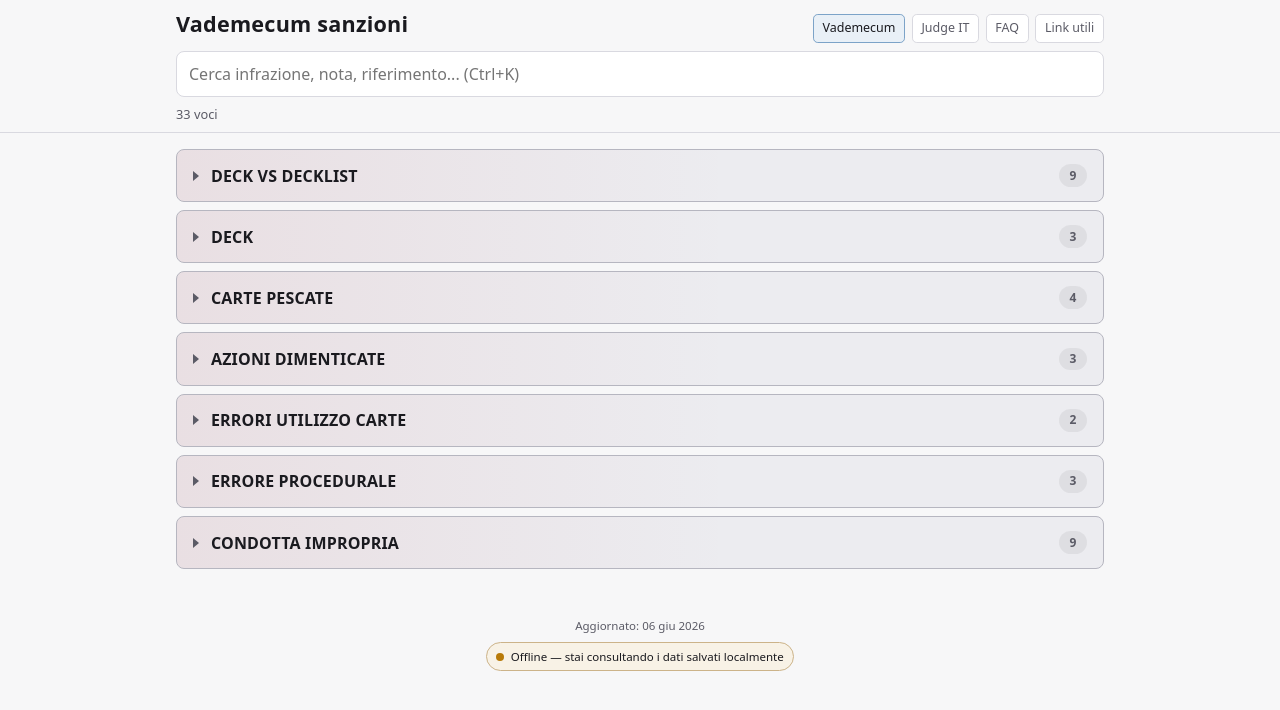
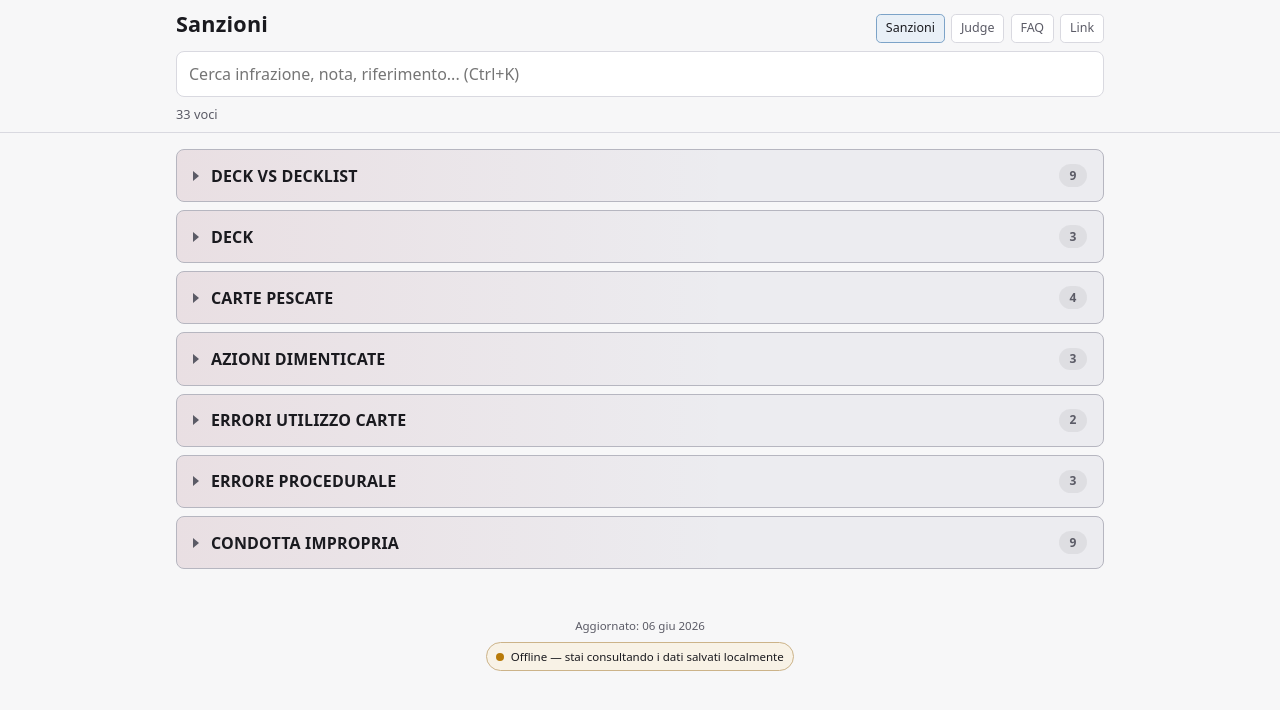
Before and after one commit to danilofruttaldo/VtesItaly.Judge, a website: page index.html in a window 1280 px wide. Drawn offline with Linux system fonts and the light colour scheme.

Commit message:
feat(judge): shorten nav labels and add KRCG rulings link
Vademecum sanzioni -> Sanzioni, Judge IT/italiani -> Judge, Link utili -> Link across all pages; add rulings.krcg.org to the links page.

```diff
--- a/index.html
+++ b/index.html
@@ -18,7 +18,7 @@
     <meta name="theme-color" media="(prefers-color-scheme: light)" content="#f7f7f8" />
     <meta
       name="description"
-      content="Vademecum sanzioni VTES Italia: infrazioni e penalità per arbitri di tornei, consultabili da telefono."
+      content="Sanzioni VTES Italia: infrazioni e penalità per arbitri di tornei, consultabili da telefono."
     />
     <link rel="canonical" href="https://judge.vtesitaly.com/" />
     <!-- Open Graph + Twitter Card: link previews on Discord/WhatsApp/social
@@ -28,18 +28,18 @@
     <meta property="og:type" content="website" />
     <meta property="og:site_name" content="VTES Italy Judge" />
     <meta property="og:url" content="https://judge.vtesitaly.com/" />
-    <meta property="og:title" content="VTES Italy Judge — Vademecum sanzioni" />
+    <meta property="og:title" content="VTES Italy Judge — Sanzioni" />
     <meta
       property="og:description"
-      content="Vademecum sanzioni VTES Italia: infrazioni e penalità per arbitri di tornei, consultabili da telefono."
+      content="Sanzioni VTES Italia: infrazioni e penalità per arbitri di tornei, consultabili da telefono."
     />
     <meta property="og:image" content="https://judge.vtesitaly.com/assets/vtes.svg" />
     <meta property="og:locale" content="it_IT" />
     <meta name="twitter:card" content="summary" />
-    <meta name="twitter:title" content="VTES Italy Judge — Vademecum sanzioni" />
+    <meta name="twitter:title" content="VTES Italy Judge — Sanzioni" />
     <meta
       name="twitter:description"
-      content="Vademecum sanzioni VTES Italia: infrazioni e penalità per arbitri di tornei, consultabili da telefono."
+      content="Sanzioni VTES Italia: infrazioni e penalità per arbitri di tornei, consultabili da telefono."
     />
     <meta name="twitter:image" content="https://judge.vtesitaly.com/assets/vtes.svg" />
     <link rel="icon" type="image/svg+xml" href="assets/vtes.svg" />
@@ -49,7 +49,7 @@
     <meta name="mobile-web-app-capable" content="yes" />
     <meta name="apple-mobile-web-app-capable" content="yes" />
     <meta name="apple-mobile-web-app-status-bar-style" content="black-translucent" />
-    <title>VTES Italy Judge — Vademecum sanzioni</title>
+    <title>VTES Italy Judge — Sanzioni</title>
     <link rel="stylesheet" href="assets/styles.css" />
     <script type="module" src="assets/app.js"></script>
   </head>
@@ -58,12 +58,12 @@
 
     <div class="topbar" id="topbar">
       <header>
-        <h1>Vademecum sanzioni</h1>
+        <h1>Sanzioni</h1>
         <nav class="page-nav" aria-label="Sezioni del sito">
-          <a href="./" aria-current="page">Vademecum</a>
-          <a href="./judges.html">Judge IT</a>
+          <a href="./" aria-current="page">Sanzioni</a>
+          <a href="./judges.html">Judge</a>
           <a href="./faq.html">FAQ</a>
-          <a href="./utili.html">Link utili</a>
+          <a href="./utili.html">Link</a>
         </nav>
       </header>
 
@@ -128,7 +128,7 @@
       <span class="sw-update" id="sw-update" hidden>
         <button class="sw-update-btn" id="sw-update-btn" type="button">Aggiornamento disponibile — ricarica</button>
       </span>
-      <span class="print-source" aria-hidden="true">judge.vtesitaly.com — Vademecum sanzioni</span>
+      <span class="print-source" aria-hidden="true">judge.vtesitaly.com — Sanzioni</span>
     </footer>
   </body>
 </html>
```
Also changed, not shown: faq.html (+3 -3 lines), judges.html (+7 -7 lines), utili.html (+15 -7 lines), README.md.
